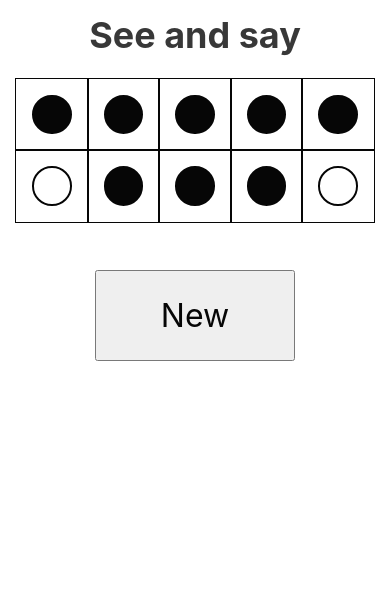
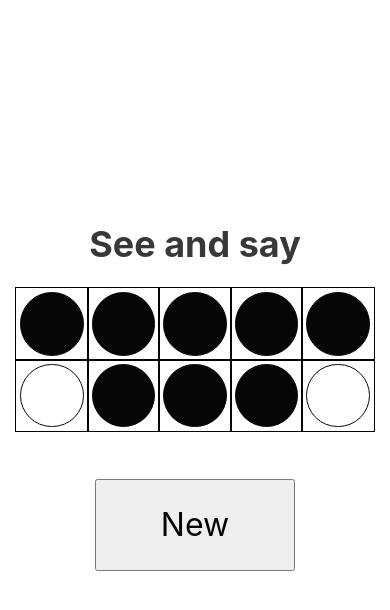
Before and after one commit to joelbrewster/subitising-study, a React (Create React App) app: page / in a window 390 px wide. Shown: the top 610 px of the page. Built offline with nearby package versions, Linux system fonts and the light colour scheme.

Commit message:
Mobile tweaks

```diff
--- a/src/App.css
+++ b/src/App.css
@@ -9,7 +9,10 @@ body {
     margin: 0;
     -webkit-font-smoothing: antialiased;
     -moz-osx-font-smoothing: grayscale;
-    margin: 1em;
+    padding: 1em;
+    height: 100vh;
+    display: flex;
+    align-items: center;
 }
 article,
 aside,
@@ -679,3 +682,13 @@ button {
     padding: 2rem 4rem;
     font-size: 2em;
 }
+
+@media only screen and (max-width: 480px) {
+    .dot-container {
+	padding: .25rem;
+    }
+
+    .dot {
+	border: 1px solid black;
+    }
+}
```
